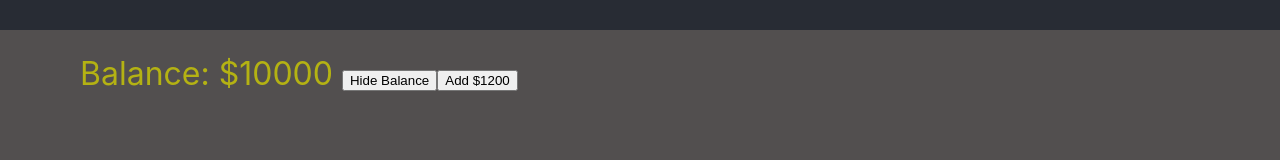
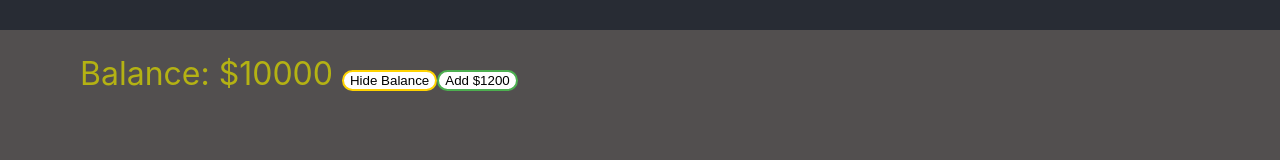
Before and after one commit to Ultra-lord/coin-exchange, a React (Create React App) app: page / in a window 1280 px wide. Shown: the part 290-450 px from the top of the page. Built offline with nearby package versions, Linux system fonts and the light colour scheme; no server answers.

Commit message:
added styles to buttons

```diff
--- a/src/components/AccountBalance/AccountBalance.jsx
+++ b/src/components/AccountBalance/AccountBalance.jsx
@@ -6,7 +6,19 @@ const Section = styled.section`
     font-size: 2rem;
     text-align: left;
     padding: 1.5rem  0 1.5rem 5rem;
+`;
 
+const Button = styled.button`
+background-color: white;
+color: black;
+border: 2px solid #FFD300;
+border-radius: 12px;
+`;
+const Button1 = styled.button`
+background-color: white;
+color: black;
+border: 2px solid #4CAF50;
+border-radius: 12px;
 `;
 export default function AccountBalance(props) {
     const buttonText= props.showBalance ? 'Hide Balance' : 'Show Balance';
@@ -18,8 +30,8 @@ export default function AccountBalance(props) {
     return (
         <Section>
             {content}
-            <button onClick={props.handleBalanceToggle}>{buttonText}</button>
-            <button onClick={props.handleAddBalance} >Add $1200</button>
+            <Button onClick={props.handleBalanceToggle}>{buttonText}</Button>
+            <Button1 onClick={props.handleAddBalance} >Add $1200</Button1>
         </Section>
     );
 
--- a/src/components/Coin/Coin.jsx
+++ b/src/components/Coin/Coin.jsx
@@ -3,9 +3,18 @@ import PropTypes from 'prop-types';
 import styled from 'styled-components';
 
 const CoinRow = styled.td`
-border: 1px solid;
+border: 3px solid;
     width: 25vh;
 `;
+
+const Button = styled.button`
+background-color: white;
+color: black;
+border: 2.5px solid #FFD300;
+border-radius: 8px;
+`;
+
+
 export default function Coin(props) {
 
     const  handleClick = (event) => {
@@ -22,7 +31,7 @@ export default function Coin(props) {
               {props.showBalance ? <CoinRow>{props.balance}</CoinRow> : null}
               <CoinRow>
                   <form action="#" method="POST">
-                  <button onClick={handleClick}>Refresh</button>
+                  <Button onClick={handleClick}>Refresh</Button>
                   </form>
               </CoinRow>
             </tr>
```
